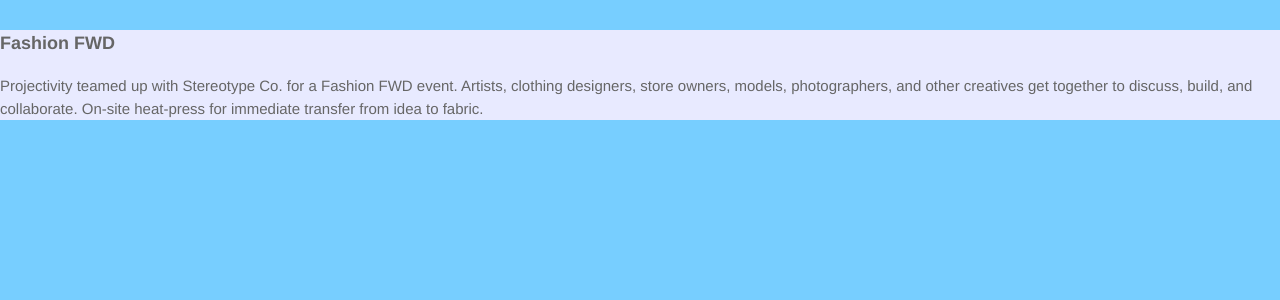
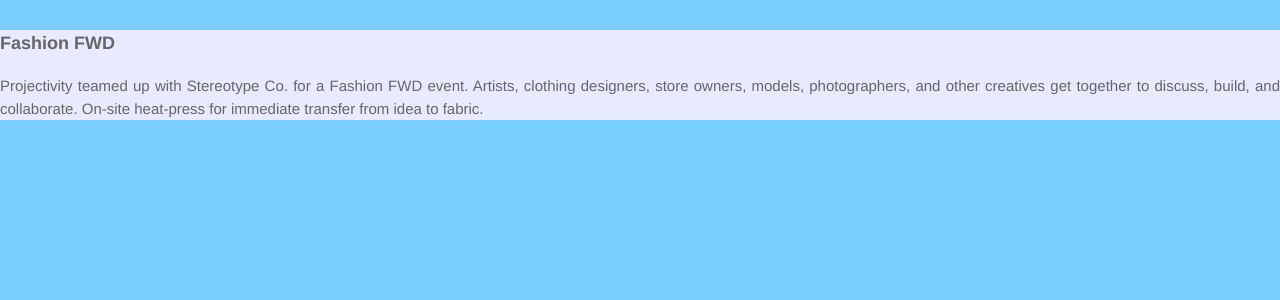
Before and after one commit to projectivity/projectivity.github.io, a Jekyll site: the page built from _posts/2016-04-30-fashion-fwd.md, in a window 1280 px wide. Shown: the top 300 px of the page. Built offline with Jekyll 4.4.1, drawn with Linux system fonts in a browser that asks for light colours.

Commit message:
Justify text

```diff
--- a/stylesheets/posts.css
+++ b/stylesheets/posts.css
@@ -71,4 +71,8 @@
 .outerSeparator { padding: 2%; } /* Temporary @todo change */
 
 .postinner { padding-top: 18px; }
-.postinner p { margin: 0; }
+.postinner p
+{
+	margin: 0;
+	text-align: justify;
+}
```
